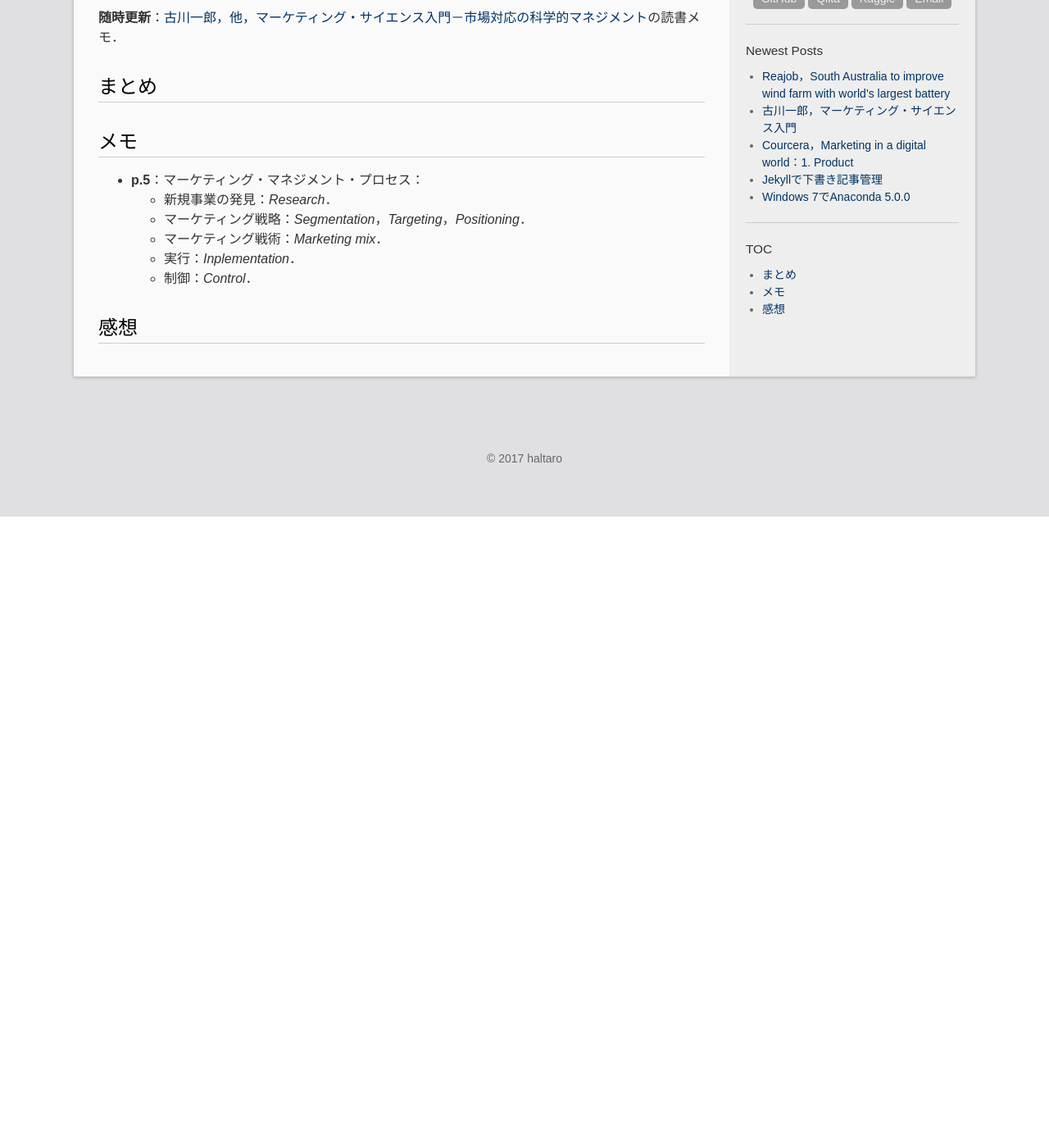
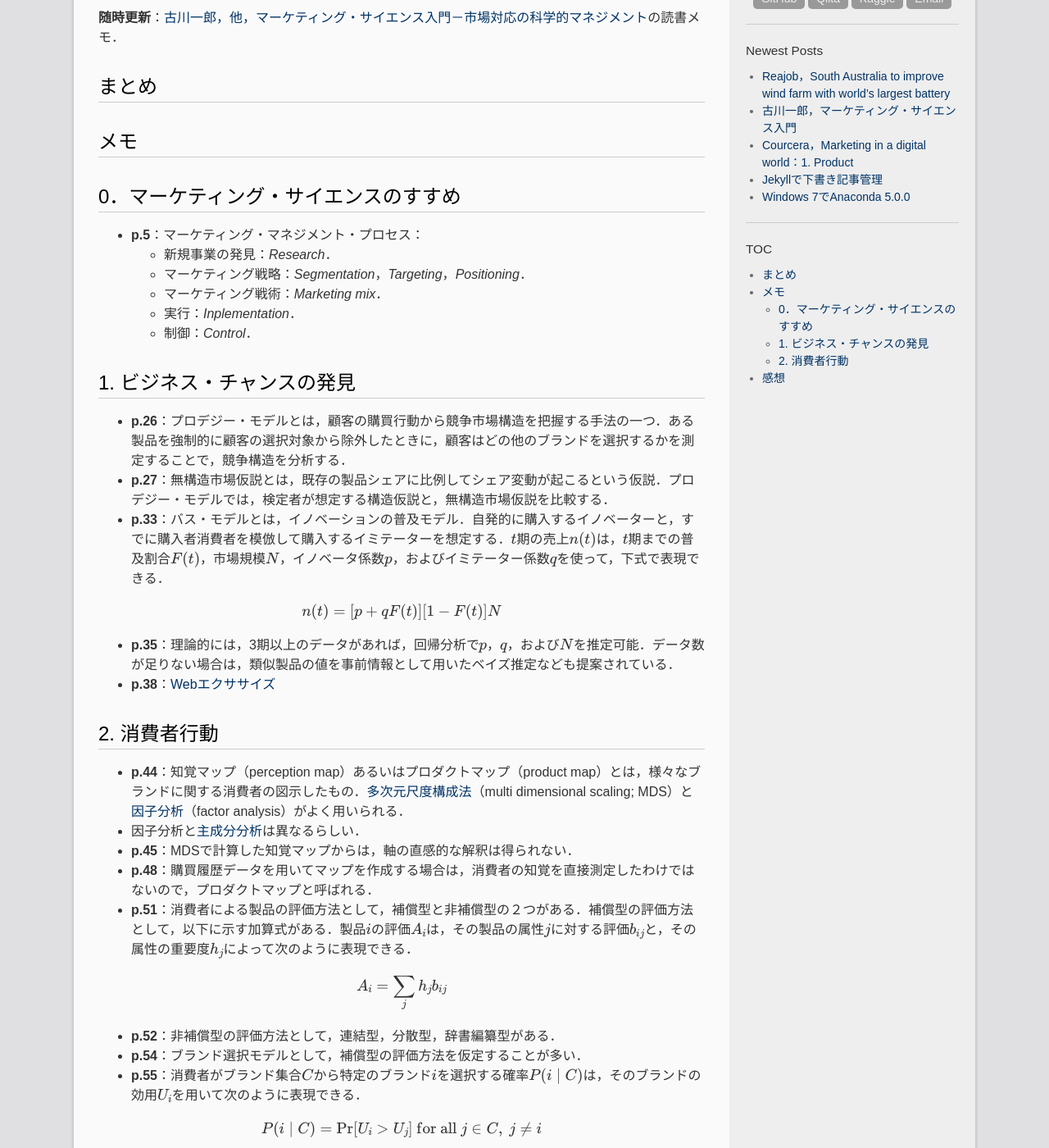
Before and after one commit to madoreenu/haltaro.github.io, a Jekyll site: the page built from _posts/2017-11-12-marketing-science.md, in a window 1280 px wide and 1400 px high, scrolled down 323 px. Shown: the whole window at 82% size. Built offline with Jekyll 4.4.1, drawn with Linux system fonts in a browser that asks for light colours; formulas are drawn with MathJax 3; before the commit the page ends 953 px from its top, so only the background shows below that; some of the changed text lies outside the part shown.

Commit message:
Add marketing models

```diff
--- a/_posts/2017-11-12-marketing-science.md
+++ b/_posts/2017-11-12-marketing-science.md
@@ -12,6 +12,8 @@ categories:
 
 # メモ
 
+## 0．マーケティング・サイエンスのすすめ
+
 * **p.5**：マーケティング・マネジメント・プロセス：
   * 新規事業の発見：*Research*．
   * マーケティング戦略：*Segmentation*，*Targeting*，*Positioning*．
@@ -19,4 +21,61 @@ categories:
   * 実行：*Inplementation*．
   * 制御：*Control*．
 
+## 1. ビジネス・チャンスの発見
+
+* **p.26**：プロデジー・モデルとは，顧客の購買行動から競争市場構造を把握する手法の一つ．ある製品を強制的に顧客の選択対象から除外したときに，顧客はどの他のブランドを選択するかを測定することで，競争構造を分析する．
+* **p.27**：無構造市場仮説とは，既存の製品シェアに比例してシェア変動が起こるという仮説．プロデジー・モデルでは，検定者が想定する構造仮説と，無構造市場仮説を比較する．
+* **p.33**：バス・モデルとは，イノベーションの普及モデル．自発的に購入するイノベーターと，すでに購入者消費者を模倣して購入するイミテーターを想定する．$$t$$期の売上$$n(t)$$は，$$t$$期までの普及割合$$F(t)$$，市場規模$$N$$，イノベータ係数$$p$$，およびイミテーター係数$$q$$を使って，下式で表現できる．
+
+$$
+\begin{align*}
+n(t)=[p + q F(t)][1 - F(t)]N
+\end{align*}
+$$
+
+* **p.35**：理論的には，3期以上のデータがあれば，回帰分析で$$p$$，$$q$$，および$$N$$を推定可能．データ数が足りない場合は，類似製品の値を事前情報として用いたベイズ推定なども提案されている．
+* **p.38**：[Webエクササイズ](http://iit.kke.co.jp/marketingscience/exercise/WebExercise/exercise01.html)
+
+## 2. 消費者行動
+
+* **p.44**：知覚マップ（perception map）あるいはプロダクトマップ（product map）とは，様々なブランドに関する消費者の図示したもの．[多次元尺度構成法](https://ja.wikipedia.org/wiki/%E5%A4%9A%E6%AC%A1%E5%85%83%E5%B0%BA%E5%BA%A6%E6%A7%8B%E6%88%90%E6%B3%95)（multi dimensional scaling; MDS）と[因子分析](https://ja.wikipedia.org/wiki/%E5%9B%A0%E5%AD%90%E5%88%86%E6%9E%90)（factor analysis）がよく用いられる．
+* 因子分析と[主成分分析](https://ja.wikipedia.org/wiki/%E4%B8%BB%E6%88%90%E5%88%86%E5%88%86%E6%9E%90)は異なるらしい．
+* **p.45**：MDSで計算した知覚マップからは，軸の直感的な解釈は得られない．
+* **p.48**：購買履歴データを用いてマップを作成する場合は，消費者の知覚を直接測定したわけではないので，プロダクトマップと呼ばれる．
+* **p.51**：消費者による製品の評価方法として，補償型と非補償型の２つがある．補償型の評価方法として，以下に示す加算式がある．製品$$i$$の評価$$A_i$$は，その製品の属性$$j$$に対する評価$$b_{ij}$$と，その属性の重要度$$h_j$$によって次のように表現できる．
+
+$$
+\begin{align*}
+A_i = \sum_j h_j b_{ij}
+\end{align*}
+$$
+
+* **p.52**：非補償型の評価方法として，連結型，分散型，辞書編纂型がある．
+* **p.54**：ブランド選択モデルとして，補償型の評価方法を仮定することが多い．
+* **p.55**：消費者がブランド集合$$C$$から特定のブランド$$i$$を選択する確率$$P(i \mid C)$$は，そのブランドの効用$$U_i$$を用いて次のように表現できる．
+
+$$
+\begin{align*}
+P(i \mid C) = \mathrm{Pr}[U_i > U_j] \mathrm{~for~all~}
+j \in C,~ j \neq i
+\end{align*}
+$$
+
+* **p.55**：ここで，$$U_i$$は，確定的部分$$V_i$$，および確率的部分$$\epsilon_i$$を用いて，次のように表現できる．
+
+$$
+\begin{align*}
+U_i = V_i + \epsilon_i
+\end{align*}
+$$
+
+* **p.55**：ここで，$$V_i$$は，ブランド$$i$$固有の魅力を表すパラメータ$$\alpha_i$$と，マーケティング変数$$k$$の影響を表すパラメータ$$\beta_k$$と，そのマーケティング変数におけるブランド$$i$$の値$$X_{ik}$$を用いて，次のように表現できる．
+
+$$
+\begin{align*}
+V_i = \alpha_i + \sum_k \beta_k X_{ik}
+\end{align*}
+$$
+
+
 # 感想
```
Also changed, not shown: 4 other files.
